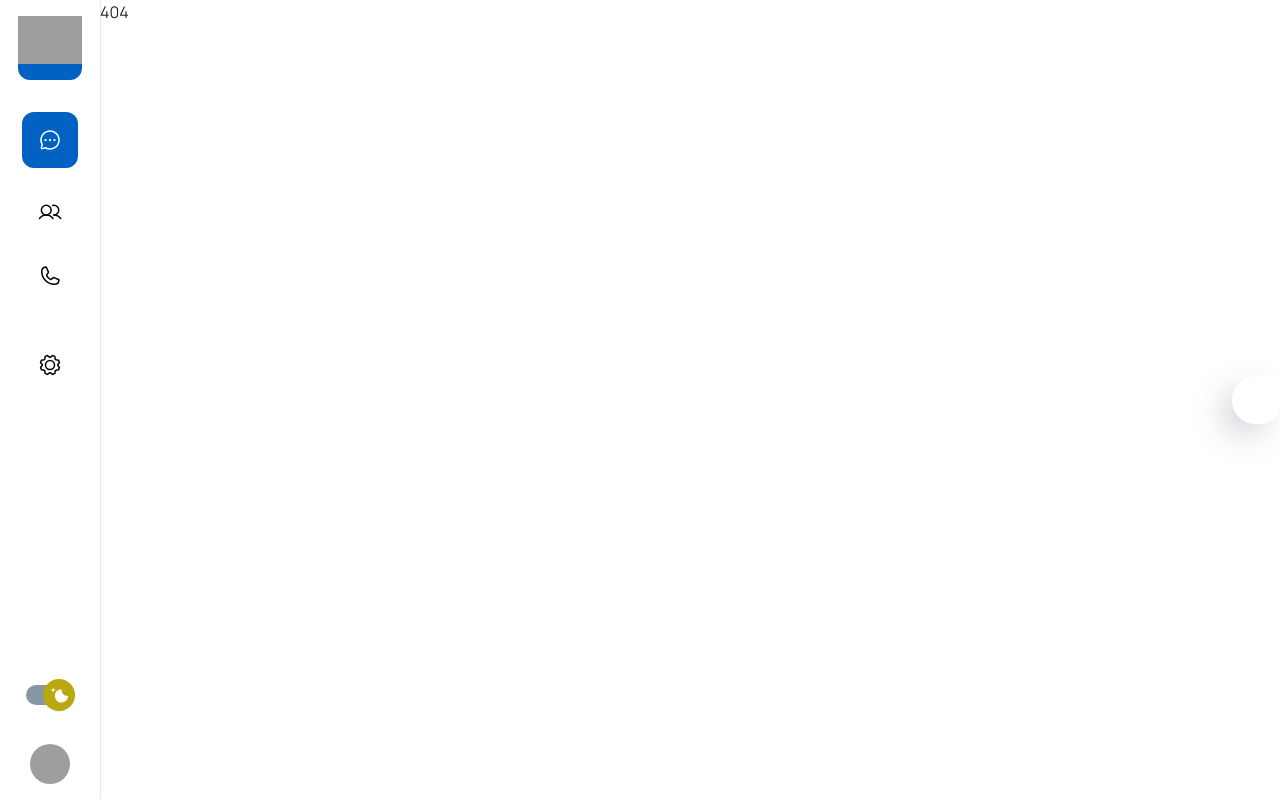
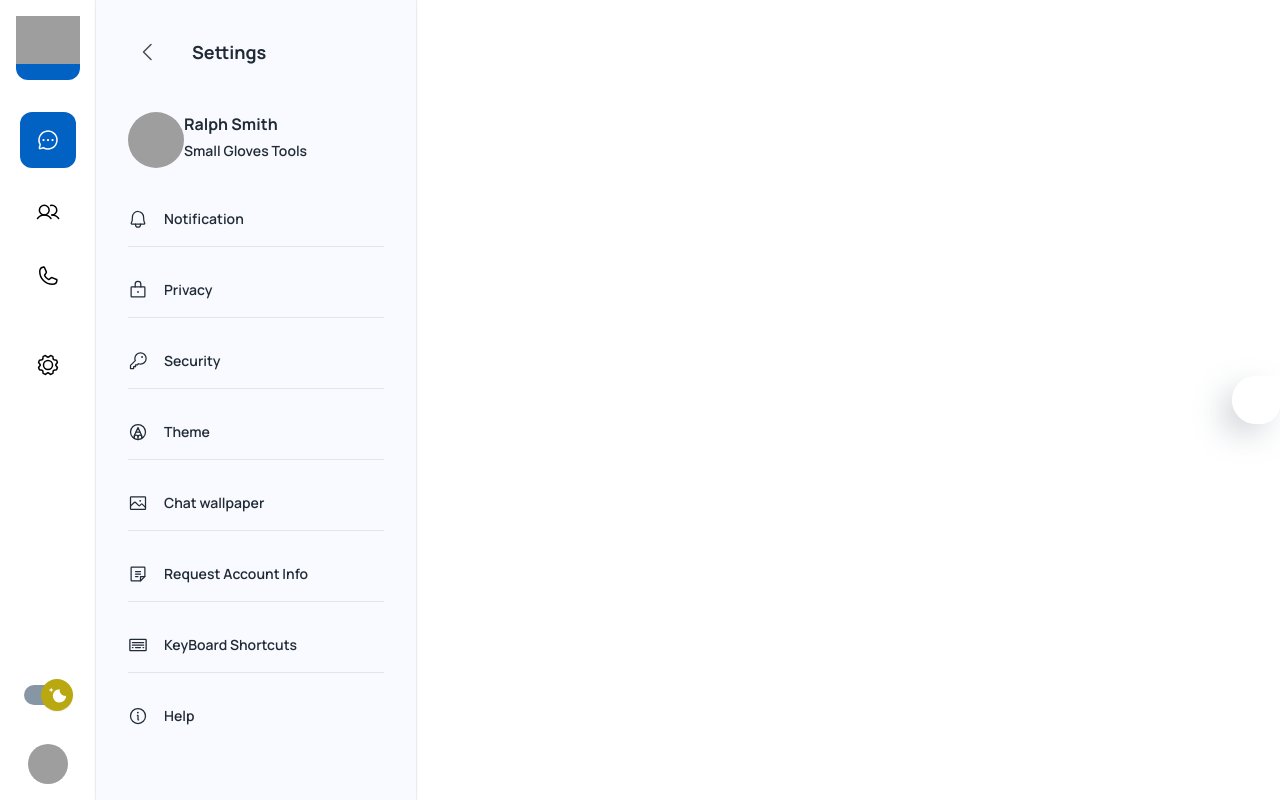
Before and after one commit to txtit/ChatApp, a React (Create React App) app: page /settings in a window 1280 px wide. Before the commit this address led to /404. Built offline with nearby package versions, Linux system fonts and the light colour scheme; grey boxes are pictures that could not be loaded; some icons are missing.

Commit message:
update : fix image media, setting

```diff
--- a/src/components/SharedMessages.js
+++ b/src/components/SharedMessages.js
@@ -1,21 +1,18 @@
 import { Box, Grid, IconButton, Stack, Typography } from "@mui/material";
 import React from "react";
-import { useTheme } from '@mui/material/styles';
-import { useDispatch } from 'react-redux';
+import { useTheme } from "@mui/material/styles";
+import { useDispatch } from "react-redux";
 import { toggleSidebar, updateSidebarType } from "../redux/slices/app";
 import { Backspace, CaretLeft } from "phosphor-react";
-import Tabs from '@mui/material/Tabs';
-import Tab from '@mui/material/Tab';
+import Tabs from "@mui/material/Tabs";
+import Tab from "@mui/material/Tab";
 import { faker } from "@faker-js/faker";
 import { SHARED_DOCS, SHARED_LINKS } from "../data";
 import { DocMsg, LinkMsg } from "./Conversation/MsgTypes";
 
-
-
-
 const SharredMessages = () => {
   const theme = useTheme();
-  const dispatch =useDispatch();
+  const dispatch = useDispatch();
   const [value, setValue] = React.useState(0);
 
   const handleChange = (event, newValue) => {
@@ -23,66 +20,82 @@
   };
 
   return (
-       <Box sx={{width:320, height: "100vh"}}>
-            <Stack sx={{height:"100%"}}>
+    <Box sx={{ width: 320, height: "100vh" }}>
+      <Stack sx={{ height: "100%" }}>
         {/* header */}
-            <Box sx={{
+        <Box
+          sx={{
             boxShadow: "0px 0px 2px rgba(0,0,0,0.25)",
-              width:"100%",
-              backgroundColor: theme.palette.mode === "Light" ? "#F8FAFF" : theme.palette.background,
-            }}>
-          <Stack sx={{height:"100%",p:2}} direction="row" alignItems={"center"} justifyContent={'space-between'} spacing={3}>
-          <IconButton onClick={()=>{
+            width: "100%",
+            backgroundColor:
+              theme.palette.mode === "Light"
+                ? "#F8FAFF"
+                : theme.palette.background,
+          }}
+        >
+          <Stack
+            sx={{ height: "100%", p: 2 }}
+            direction="row"
+            alignItems={"center"}
+            justifyContent={"space-between"}
+            spacing={3}
+          >
+            <IconButton
+              onClick={() => {
                 dispatch(updateSidebarType("CONTACT"));
-          }}>
-            <CaretLeft/>
+              }}
+            >
+              <CaretLeft />
             </IconButton>
             <Typography variant="subtitle2">Share Messages</Typography>
-
           </Stack>
         </Box>
 
-            <Tabs sx={{px:2, pt:2}} value={value} onChange={handleChange} centered>
+        <Tabs
+          sx={{ px: 2, pt: 2 }}
+          value={value}
+          onChange={handleChange}
+          centered
+        >
           <Tab label="Media" />
           <Tab label="Links" />
           <Tab label="Docs" />
         </Tabs>
 
         {/* body */}
-                <Stack sx= {{
-                height:"100%",
+        <Stack
+          sx={{
+            height: "100%",
             position: "relative",
-                flexGrow:1,
-                overflow: "scroll"}}
-                p= {3} spacing={value ===1 ? 1: 3} >
-
-
-                  {(()=>{
+            flexGrow: 1,
+            overflow: "scroll",
+          }}
+          p={3}
+          spacing={value === 1 ? 1 : 3}
+        >
+          {/* <Conversation starred={true} /> */}
+          {(() => {
             switch (value) {
               case 0:
-                        //Images
                 return (
                   <Grid container spacing={2}>
-                            {
-                              [0, 1, 2, 3, 4, 5, 6,7,8,9].map((el) => {
-                               return <Grid item xs={4}>
+                    {[0, 1, 2, 3, 4, 5, 6].map((el) => (
+                      <Grid item xs={4}>
                         <img
-                                  src={faker.image.avatar()}
-                                  alt={faker.name.fullName()}
+                          src={faker.image.city()}
+                          alt={faker.internet.userName()}
                         />
-                                </Grid>;
-                              })
-                            }
+                      </Grid>
+                    ))}
                   </Grid>
                 );
               case 1:
                 // Links
-                        return SHARED_LINKS.map((el) => <LinkMsg el={el} />)
-                        break;
+                return SHARED_LINKS.map((el) => <LinkMsg el={el} />);
+
               case 2:
                 // Docs
-                        return SHARED_DOCS.map((el) => <DocMsg el={el} />)
-
+                return SHARED_DOCS.map((el) => <DocMsg el={el} />);
 
               default:
                 break;
@@ -91,7 +104,7 @@
         </Stack>
       </Stack>
     </Box>
-    )
-}
+  );
+};
 
 export default SharredMessages;
--- /dev/null
+++ b/src/pages/dashboard/Settings.js
@@ -0,0 +1,146 @@
+import { useTheme } from "@mui/material/styles";
+import { Avatar, Box, Divider, dividerClasses, IconButton, Stack, Typography } from "@mui/material";
+
+import React, { useState } from "react";
+import { Bell, CaretCircleLeft, CaretLeft, Divide, Image, Info, Key, Keyboard, Lock, Note, PencilCircle } from "phosphor-react";
+import { faker } from "@faker-js/faker";
+import Shortcuts from "../../sections/settings/Shortcuts";
+
+
+const Settings = () => {
+  const theme = useTheme();
+  const [openTheme, setOpenTheme] = useState(false);
+
+  const handleOpenTheme = () => {
+    setOpenTheme(true);
+  };
+
+  const handleCloseTheme = () => {
+    setOpenTheme(false);
+  };
+  const [openShortcuts, setOpenShortcuts] = useState(false);
+
+  const handleOpenShortcuts = () => {
+    setOpenShortcuts(true);
+  };
+
+  const handleCloseShortcuts = () => {
+    setOpenShortcuts(false);
+  };
+  const List = [
+    {
+      key: 0,
+      icon: <Bell size={20}/>,
+      title: "Notification",
+      onclick: () => {},
+    },
+    {
+      key: 1,
+      icon: <Lock size={20}/>,
+      title: "Privacy",
+      onclick: () => {},
+    },{
+      key: 2,
+      icon: <Key size={20}/>,
+      title: "Security",
+      onclick: () => {},
+    },
+    {
+      key: 3,
+      icon: <PencilCircle size={20}/>,
+      title: "Theme",
+      onclick: handleOpenTheme,
+
+    },
+    {
+      key: 4,
+      icon: <Image size={20}/>,
+      title: "Chat wallpaper",
+      onclick: () => {},
+    },
+    {
+      key: 5,
+      icon: <Note size={20}/>,
+      title: "Request Account Info",
+      onclick: () => {},
+    },
+    {
+      key: 6,
+      icon: <Keyboard size={20}/>,
+      title: "KeyBoard Shortcuts",
+      onclick: handleOpenShortcuts,
+
+    },
+    {
+      key: 7,
+      icon: <Info size={20}/>,
+      title: "Help",
+      onclick: () => {},
+    },
+  ]
+  return (
+    <>
+      <Stack direction={"row"} sx={{ width: "100%" }}>
+        {/* LeftPanel */}
+
+        <Box
+          sx={{
+            overflowY: "scroll",
+            height: "100vh",
+            width: 320,
+            backgroundColor:
+              theme.palette.mode === "light"
+                ? "#F8FAFF"
+                : theme.palette.background,
+            boxShadow: "0px 0px 2px rgba(0, 0, 0, 0.25)",
+          }}
+        >
+          <Stack p={4} spacing={5}>
+              {/* header */}
+              <Stack direction={"row"} alignItems={"center"} spacing={3}>
+                <IconButton>
+                  <CaretLeft size={24} color="#4B4B4B"/>
+                </IconButton>
+                <Typography variant="h6">
+                  Settings
+                </Typography>
+              </Stack>
+              {/* profile */}
+              <Stack direction={"row"}>
+                  <Avatar sx={{width:56,height:56}} src={faker.image.avatar()} alt={faker.name.fullName()}/>
+                  <Stack spacing={0.5}>
+                    <Typography variant="article">
+                    {faker.name.fullName()}
+                    </Typography>
+                    <Typography variant="body2">
+                    {faker.random.words()}
+                    </Typography>
+                  </Stack>
+              </Stack>
+              {/* List of option */}
+              <Stack spacing={4}>
+                  {List.map(({key,icon,title,onclick}) => <>
+                    <Stack spacing={2} sx={{cursor: "pointer"}} onClick={onclick}>
+                        <Stack direction={"row"} spacing={2} alignItems={"center"}>
+                          {icon}
+                          <Typography variant="body2">{title}</Typography>
+
+                        </Stack>
+                        {key !==7 && <Divider />}
+                    </Stack>
+
+                  </>)}
+              </Stack>
+          </Stack>
+        </Box>
+        {/* RightPanel */}
+      </Stack>
+      {openTheme && (
+        <themeDialog open={openTheme} handleClose={handleCloseTheme} />
+      )}
+      <Shortcuts open={openShortcuts} handleClose={handleCloseShortcuts}/>
+    </>
+  );
+};
+
+export default Settings;
--- a/src/routes/index.js
+++ b/src/routes/index.js
@@ -24,6 +24,7 @@
       children: [
         { element: <Navigate to={DEFAULT_PATH} replace />, index: true },
         { path: "app", element: <GeneralApp /> },
+        { path: "settings", element: <Settings /> },
 
         { path: "404", element: <Page404 /> },
         { path: "*", element: <Navigate to="/404" replace /> },
@@ -36,4 +37,7 @@
 const GeneralApp = Loadable(
   lazy(() => import("../pages/dashboard/GeneralApp")),
 );
+const Settings = Loadable(
+  lazy(() => import("../pages/dashboard/Settings")),
+);
 const Page404 = Loadable(lazy(() => import("../pages/Page404")));
--- /dev/null
+++ b/src/sections/settings/Shortcuts.js
@@ -0,0 +1,166 @@
+import React from "react";
+import {
+  Dialog,
+  Slide,
+  Button,
+  DialogActions,
+  DialogContent,
+  DialogTitle,
+  Stack,
+  Typography,
+  Grid,
+} from "@mui/material";
+
+const Transition = React.forwardRef(function Transition(props, ref) {
+  return <Slide direction="up" ref={ref} {...props} />;
+});
+
+const list = [
+  {
+    key: 0,
+    title: "Mark as unread",
+    combination: ["Cmd", "Shift", "U"],
+  },
+  {
+    key: 1,
+    title: "Mute",
+    combination: ["Cmd", "Shift", "M"],
+  },
+  {
+    key: 2,
+    title: "Archive Chat",
+    combination: ["Cmd", "Shift", "E"],
+  },
+  {
+    key: 3,
+    title: "Delete Chat",
+    combination: ["Cmd", "Shift", "D"],
+  },
+  {
+    key: 4,
+    title: "Pin Chat",
+    combination: ["Cmd", "Shift", "P"],
+  },
+  {
+    key: 5,
+    title: "Search",
+    combination: ["Cmd", "F"],
+  },
+  {
+    key: 6,
+    title: "Search Chat",
+    combination: ["Cmd", "Shift", "F"],
+  },
+  {
+    key: 7,
+    title: "Next Chat",
+    combination: ["Cmd", "N"],
+  },
+  {
+    key: 8,
+    title: "Next Step",
+    combination: ["Ctrl", "Tab"],
+  },
+  {
+    key: 9,
+    title: "Previous Step",
+    combination: ["Ctrl", "Shift", "Tab"],
+  },
+  {
+    key: 10,
+    title: "New Group",
+    combination: ["Cmd", "Shift", "N"],
+  },
+  {
+    key: 11,
+    title: "Profile & About",
+    combination: ["Cmd", "P"],
+  },
+  {
+    key: 12,
+    title: "Increase speed of voice message",
+    combination: ["Shift", "."],
+  },
+  {
+    key: 13,
+    title: "Decrease speed of voice message",
+    combination: ["Shift", ","],
+  },
+  {
+    key: 14,
+    title: "Settings",
+    combination: ["Shift", "S"],
+  },
+  {
+    key: 15,
+    title: "Emoji Panel",
+    combination: ["Cmd", "E"],
+  },
+  {
+    key: 16,
+    title: "Sticker Panel",
+    combination: ["Cmd", "S"],
+  },
+];
+
+const ShortcutDialog = ({ open, handleClose }) => {
+  return (
+    <>
+      <Dialog
+        fullWidth
+        maxWidth="md"
+        open={open}
+        TransitionComponent={Transition}
+        keepMounted
+        onClose={handleClose}
+        aria-describedby="alert-dialog-slide-description"
+        sx={{ p: 4 }}
+      >
+        <DialogTitle>{"Keyboard Shortcuts"}</DialogTitle>
+        <DialogContent sx={{ mt: 4 }}>
+          {/*  */}
+          <Grid container spacing={3}>
+            {list.map(({ key, title, combination }) => {
+              return (
+                <Grid key={key} container item xs={6}>
+                  <Stack
+                    sx={{ width: "100%" }}
+                    justifyContent="space-between"
+                    key={key}
+                    spacing={3}
+                    direction={"row"}
+                    alignItems="center"
+                  >
+                    <Typography variant="caption" sx={{ fontSize: 14 }}>
+                      {title}
+                    </Typography>
+                    <Stack spacing={2} direction="row">
+                      {combination.map((el) => {
+                        return (
+                          <Button
+                            sx={{ color: "#212121" }}
+                            disabled
+                            variant="contained"
+                          >
+                            {el}
+                          </Button>
+                        );
+                      })}
+                    </Stack>
+                  </Stack>
+                </Grid>
+              );
+            })}
+          </Grid>
+        </DialogContent>
+        <DialogActions>
+          <Button variant={"contained"} onClick={handleClose}>
+            Ok
+          </Button>
+        </DialogActions>
+      </Dialog>
+    </>
+  );
+};
+
+export default ShortcutDialog;
```
Also changed, not shown: src/sections/settings/themeDialog.js (added). Lines whose indentation alone changed are shown as unchanged.
